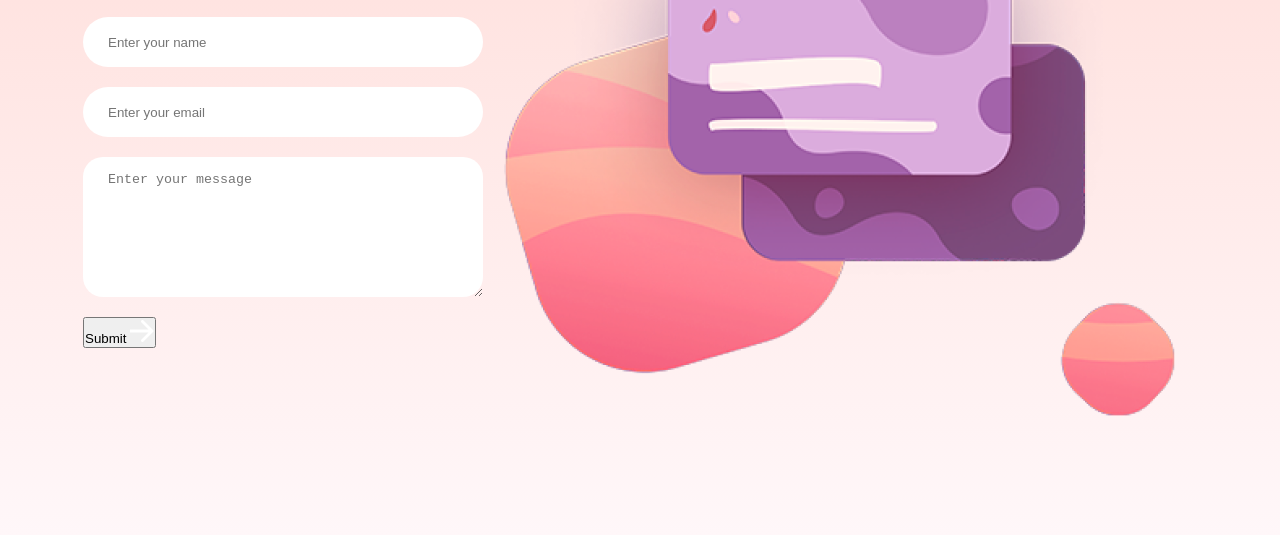
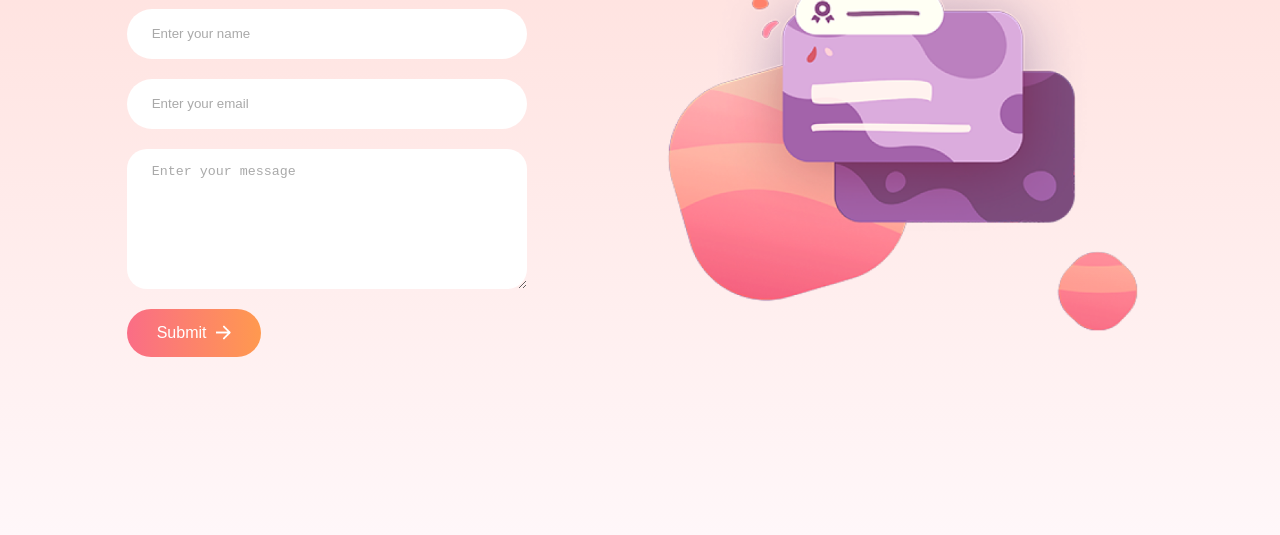
Before and after one commit to ankity2431/Working-Contact-Form, a plain HTML site: page index.html in a window 1280 px wide. Shown: the part 265-800 px from the top of the page. Drawn offline with Linux system fonts and the light colour scheme.

Commit message:
finsihed CSS

```diff
--- a/style.css
+++ b/style.css
@@ -14,6 +14,7 @@ body{
     justify-content: center;
     align-items: center;
     height: 100vh;
+    justify-content: space-evenly;
 }
 
 .contact-left{
@@ -59,3 +60,36 @@ margin-bottom: 20px;
 .contact-inputs:focus{
     border: 2px solid #ff994f;
 }
+
+.contact-inputs::placeholder{
+    color: #a9a9a9;
+}
+
+.contact-left button{
+    display: flex;
+    align-items: center;
+    padding: 15px 30px;
+    font-size: 16px;
+    color: #fff;
+    gap: 10px;
+    border: none;
+    border-radius: 50px;
+    background: linear-gradient(270deg, #ff994f, #fa6d86);
+    cursor: pointer;
+}
+.contact-left button img{
+    height: 15px;
+}
+
+.rightcointainer img{
+    width: 500px;
+}
+
+@media (max-width:800px) {
+    .contact-inputs{
+        width: 80vw;
+    }
+    .rightcointainer{
+        display: none;
+    }
+}
```
